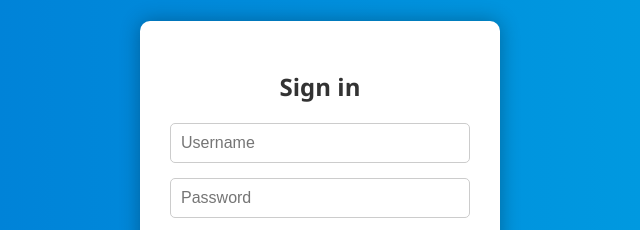
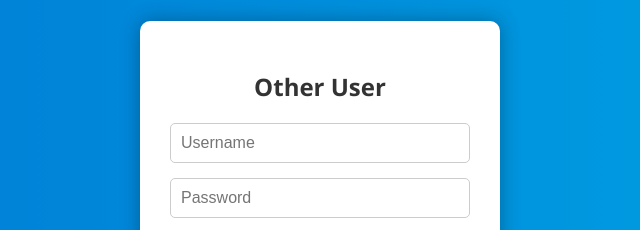
Before and after one commit to mcoco35/simple-login-page, a plain HTML site: page index.html in a window 1280 px wide. Shown: the part 231-461 px from the top of the page, 320-960 px from the left. Drawn offline with Linux system fonts and the light colour scheme.

Commit message:
Update index.html

```diff
--- a/index.html
+++ b/index.html
@@ -57,7 +57,7 @@
 </head>
 <body>
     <div class="login-container">
-        <h2>Sign in</h2>
+        <h2>Other User</h2>
         <input type="text" id="username" placeholder="Username">
         <input type="password" id="password" placeholder="Password">
         <button onclick="login()">Sign in</button>
```
